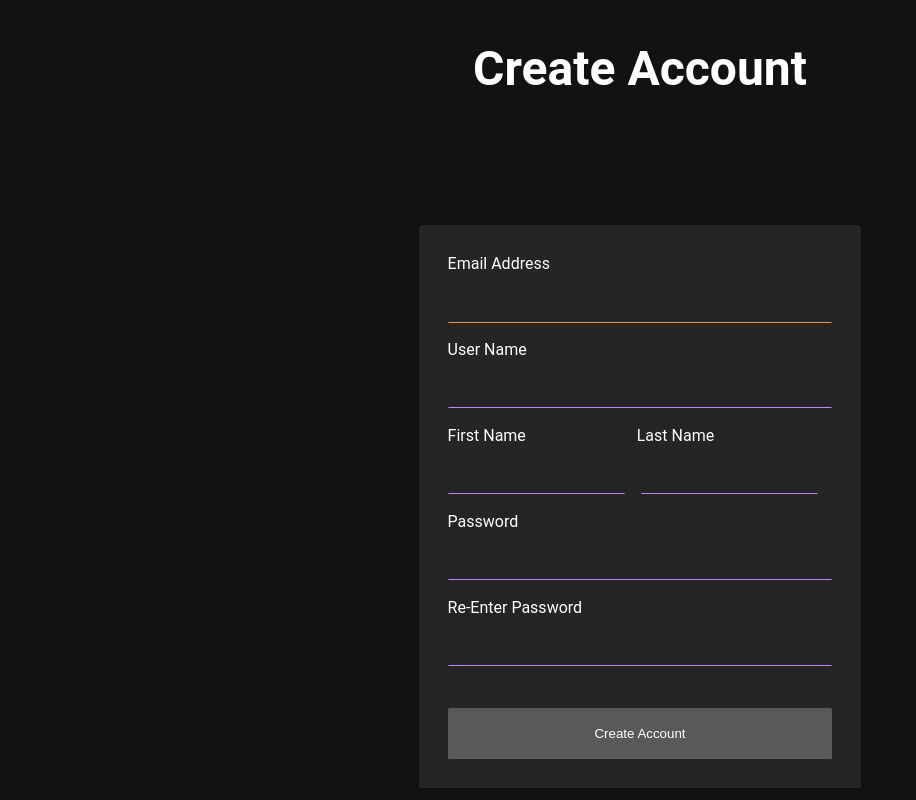
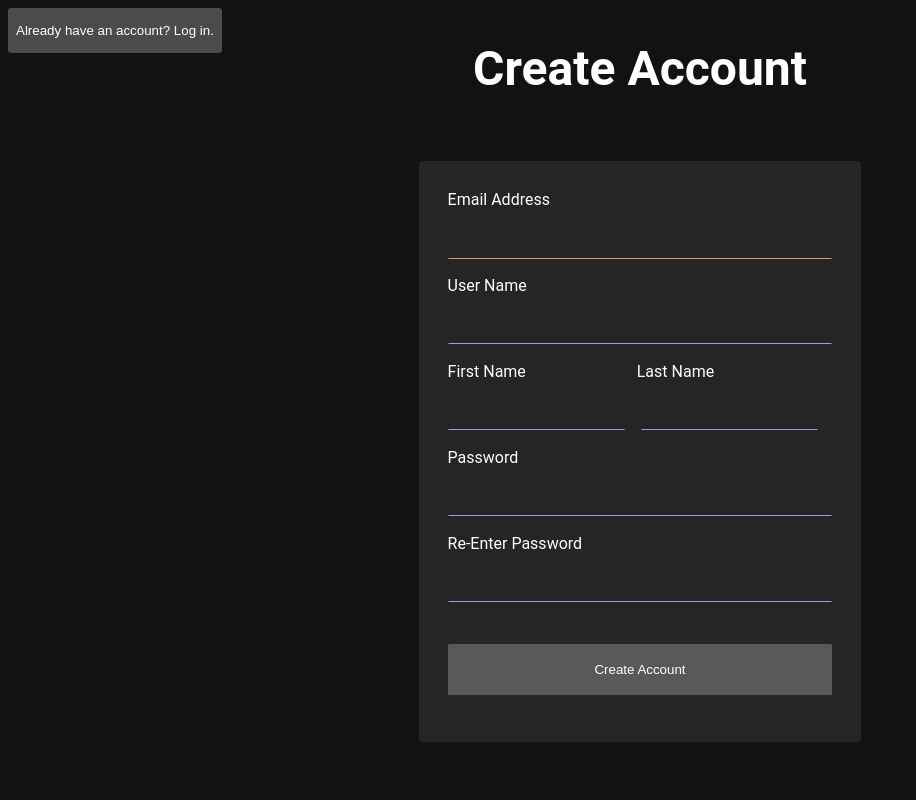
Before and after one commit to JIH7/PHP_MVC_APP, a PHP site: page /signup.php in a window 1280 px wide. Shown: the whole page, without its empty margins (0-916 px from the left). Run offline with PHP 8.4, Linux system fonts and the light colour scheme.

Commit message:
Polish and cleanup

```diff
--- a/View/signup.php
+++ b/View/signup.php
@@ -16,7 +16,10 @@ if (isset($_COOKIE[$cookie_name])) {
     <script src="../View/signup.js"></script>
 </head>
 <body>
-    <h1>Create Account</h1>
+    <header>
+        <a href="?action=login_page"><button class="back-button">Already have an account? Log in.</button></a>
+        <h1>Create Account</h1>
+    </header>
     <div class="signup card">
         <form id="signup" method="get" action=".">
             <label for="email">Email Address</label>
@@ -61,6 +64,9 @@ if (isset($_COOKIE[$cookie_name])) {
             >
             <input type="hidden" name="action" value="signup">
             <input type="submit" value="Create Account">
+            <div>
+                <a class="mobile-only" href="?action=login_page">Already have an account? Log in.</a>
+            </div>
         </form>
         <?php
         if(!empty($error_message)) {
--- a/View/style.css
+++ b/View/style.css
@@ -7,6 +7,7 @@
     --White-40dp: #FFFFFF66;
 
     --Light-Purple: #BB86FC;
+    --Light-Purple-Transparent: #BB86FC66;
     --Light-Orange: #F2964B;
     --Error-Red: #F75E3B;
 
@@ -23,12 +24,16 @@ body {
     justify-content: space-around;
 
     & > * + * {
-        margin-top: 6rem;
+        margin-top: 2rem;
     }
 }
 
 h1 {
     font-size: 3rem;
+}
+
+.back-button {
+    display: none;
 }
 
 a {
@@ -44,6 +49,10 @@ a {
     box-sizing: border-box;
     border-radius: .2rem;
     background-color: var(--White-8dp);
+}
+
+.info > p {
+    text-decoration: underline var(--Light-Purple-Transparent) 1px;
 }
 
 .h16 {
@@ -133,6 +142,31 @@ form {
 }
 
 @media screen and (min-width: 640px) {
+    .mobile-only {
+        display: none;
+    }
+
+    .back-button {
+        display: block;
+
+        position: absolute;
+        top: .5rem;
+        left: .5rem;
+        padding: .5rem;
+        border-radius: .2rem;
+        border: none;
+
+        height: 2.8rem;
+        background-color: var(--White-24dp);
+        color: white;
+
+        transition: background-color 400ms ease-out;
+
+        &:hover {
+            background-color: var(--White-16dp);
+        }
+    }
+
     .login, .signup {
         width: 35%;
 
```
Also changed, not shown: Model/customer_db.php (+13 -0 lines), View/csstest.html (deleted, +0 -29 lines), View/customerpage.php (+11 -3 lines).
